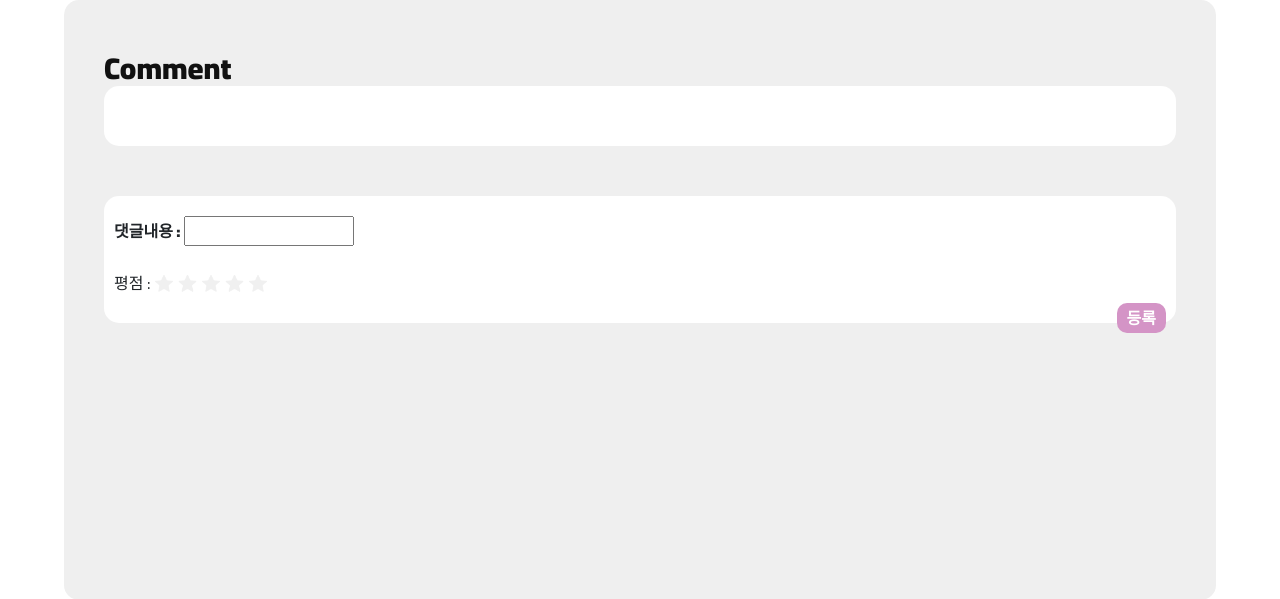
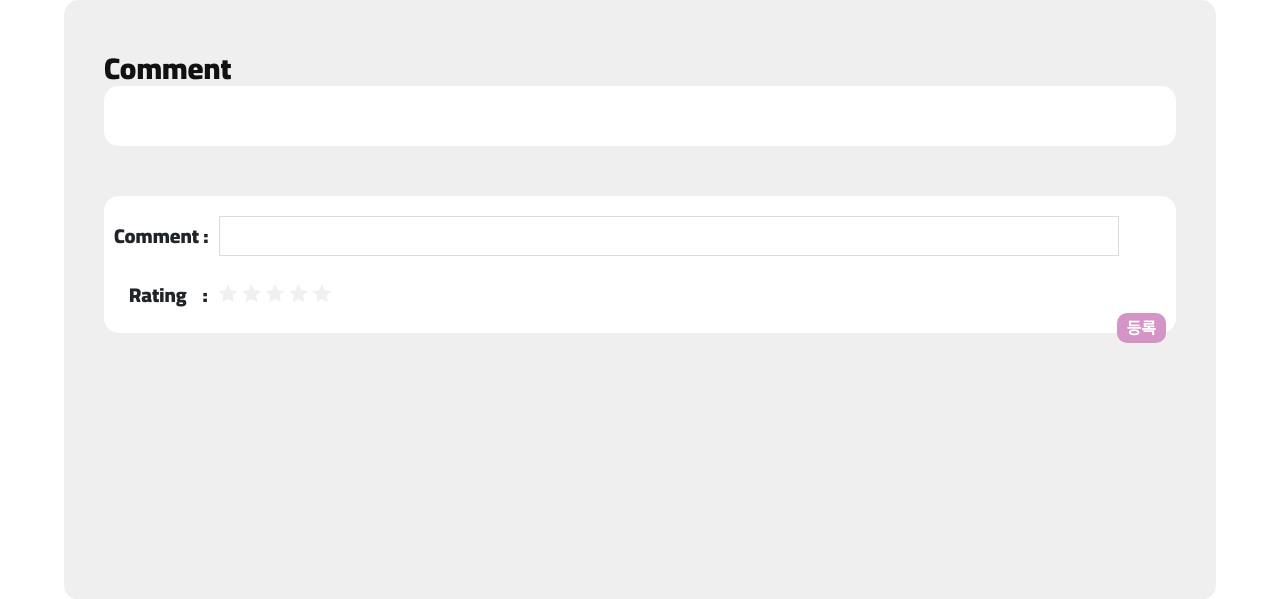
Before and after one commit to wowba/groub_D_team_10, a Flask app: template templates/details.html in a window 1280 px wide. Shown: the part 756-1355 px from the top of the page. Run offline with Flask 2, Linux system fonts and the light colour scheme; the template is opened without the code that fills it, so the values that code supplies are empty; some libraries are stand-ins or nearby versions.

Commit message:
상세페이지 css 수정

```diff
--- a/templates/details.html
+++ b/templates/details.html
@@ -360,13 +360,16 @@
                 </div>
             </div>
             <div class="reply_write_field">
-                <form action="" class="write_reply_field">
-                    <label for="write_reply_text">댓글내용 :</label>
-                    <input type="text" id="write_reply_text">
-                    <div class="rating_input_box">
-                        <span>평점 :</span>
-                            <fieldset>
-                                <input type="radio" name="rating" value=5 id="rate1"><label for="rate1">⭐</label>
+                <form action="" class="write_reply_field" >
+                    <div style="display: flex; align-items: center; margin-bottom: 20px ">
+                        <label for="write_reply_text" style="margin: 0px; font-size: 20px">Comment :</label>
+                        <input type="text" id="write_reply_text" style="width:900px;height:40px;font-size:20px; margin-left: 10px; border:1px solid gainsboro">
+                    </div>
+                    <div class="rating_input_box" style="display: flex; align-items: center">
+                        <span style="font-weight: 700; font-size: 20px; margin-left: 15px;margin-right: 16px;">Rating</span>
+                        <span style="font-weight: 700; font-size: 20px; ">:</span>
+                            <fieldset style="padding-top: 5px; margin-left: 10px">
+                                <input type="radio" name="rating" value=5 id="rate1" ><label for="rate1">⭐</label>
                                 <input type="radio" name="rating" value=4 id="rate2"><label for="rate2">⭐</label>
                                 <input type="radio" name="rating" value=3 id="rate3"><label for="rate3">⭐</label>
                                 <input type="radio" name="rating" value=2 id="rate4"><label for="rate4">⭐</label>
```
